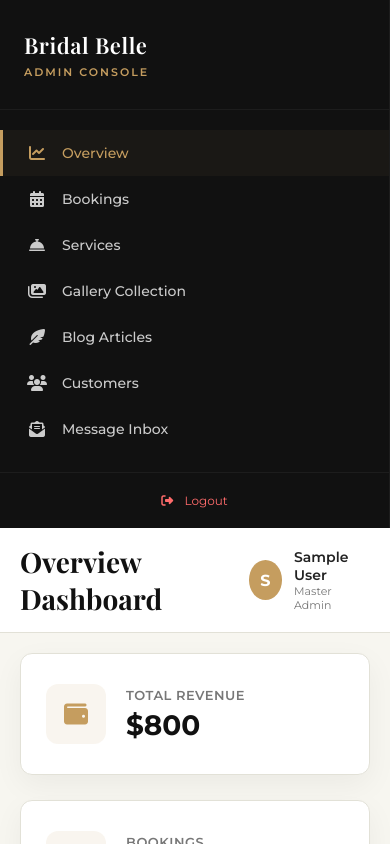
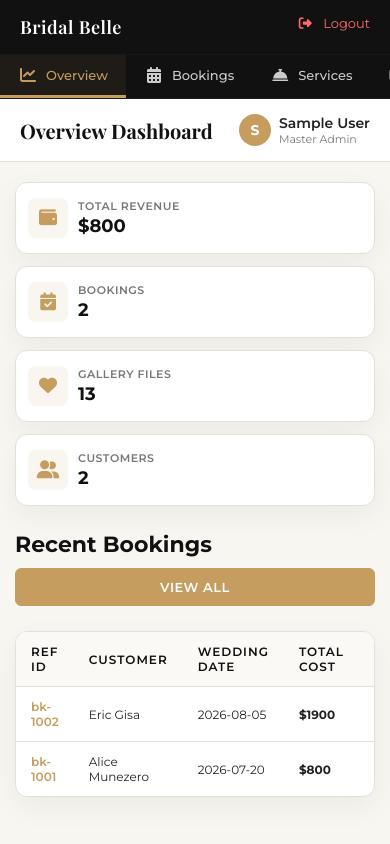
Before and after one commit to tysepa/Bride, a website: page Admin/admin.html in a window 390 px wide. Drawn offline with nearby package versions, Linux system fonts and the light colour scheme; sample sign-in values are in the browser's storage.

Commit message:
update responsivines small phone

```diff
--- a/Admin/admin.css
+++ b/Admin/admin.css
@@ -715,22 +715,198 @@ tr:hover td {
   }
 }
 
-/* RESPONSIVE */
+/* RESPONSIVE & MOBILE COMPATIBILITY */
 @media(max-width: 991px) {
   .dashboard {
     flex-direction: column;
+    height: 100vh;
+    overflow: hidden;
   }
+
   .sidebar {
     width: 100%;
     height: auto;
+    border-right: none;
+    border-bottom: 1px solid rgba(255, 255, 255, 0.05);
+    position: relative;
+    padding: 0;
   }
+
+  .sidebar-header {
+    padding: 15px 20px;
+    display: flex;
+    justify-content: flex-start;
+    align-items: center;
+    border-bottom: 1px solid rgba(255, 255, 255, 0.03);
+  }
+
+  .sidebar-header h2 {
+    font-size: 18px;
+  }
+
+  .sidebar-header span {
+    margin-top: 0;
+    display: inline-block;
+    margin-left: 10px;
+    font-size: 10px;
+    vertical-align: middle;
+  }
+
+  .sidebar-menu {
+    display: flex;
+    flex-direction: row;
+    padding: 0;
+    margin: 0;
+    overflow-x: auto;
+    white-space: nowrap;
+    -webkit-overflow-scrolling: touch;
+  }
+
+  /* Hide scrollbar for swiping tabs */
+  .sidebar-menu::-webkit-scrollbar {
+    display: none;
+  }
+
+  .sidebar-menu li {
+    padding: 12px 18px;
+    border-left: none;
+    border-bottom: 3px solid transparent;
+    display: inline-flex;
+    align-items: center;
+    gap: 8px;
+    flex-shrink: 0;
+    font-size: 13px;
+  }
+
+  .sidebar-menu li.active {
+    border-left-color: transparent;
+    border-bottom-color: var(--primary);
+    background-color: rgba(197, 157, 95, 0.08);
+  }
+
+  .sidebar-footer {
+    position: absolute;
+    top: 15px;
+    right: 20px;
+    border-top: none;
+    padding: 0;
+    margin: 0;
+    z-index: 10;
+    font-size: 13px;
+  }
+
   .main {
-    height: calc(100vh - 80px);
+    height: calc(100vh - 105px); /* Header + Tab bar is approx 105px */
+    overflow: hidden;
   }
+
   .main-header {
     padding: 15px 20px;
   }
+
+  .main-header h1 {
+    font-size: 20px;
+  }
+
+  .user-profile {
+    gap: 8px;
+  }
+
+  .user-avatar {
+    width: 32px;
+    height: 32px;
+    font-size: 14px;
+  }
+
   .main-content {
-    padding: 20px;
+    padding: 20px 15px;
+  }
+
+  /* CARDS GRID FOR MOBILE */
+  .cards {
+    grid-template-columns: repeat(2, 1fr);
+    gap: 12px;
+    margin-bottom: 25px;
+  }
+
+  .card {
+    padding: 15px 12px;
+    gap: 10px;
+  }
+
+  .card-icon {
+    width: 40px;
+    height: 40px;
+    font-size: 18px;
+    border-radius: 8px;
+  }
+
+  .card-info h3 {
+    font-size: 11px;
+    margin-bottom: 2px;
+  }
+
+  .card-info p {
+    font-size: 18px;
+  }
+
+  /* FORMS & LAYOUT STACKING */
+  .form-row {
+    grid-template-columns: 1fr;
+    gap: 0;
+  }
+
+  .checkbox-group {
+    grid-template-columns: 1fr;
+    padding: 10px;
+  }
+
+  .modal-content {
+    padding: 25px 15px;
+    width: 95%;
+    max-height: 95vh;
+  }
+
+  .modal-content h3 {
+    font-size: 20px;
+    margin-bottom: 20px;
+  }
+
+  /* LIST ITEMS */
+  .admin-list-item {
+    padding: 15px;
+    flex-direction: column;
+  }
+
+  .admin-list-item .btn-action {
+    align-self: flex-end;
+    margin-top: 15px;
+  }
+
+  /* TABLES MOBILE SCROLLWRAP */
+  th, td {
+    padding: 12px 15px;
+    font-size: 12px;
   }
 }
+
+@media(max-width: 480px) {
+  .cards {
+    grid-template-columns: 1fr; /* Single column stats on extremely small phones */
+  }
+
+  .sidebar-header span {
+    display: none; /* Hide subtitle to preserve space */
+  }
+
+  .section-header {
+    flex-direction: column;
+    align-items: flex-start;
+    gap: 10px;
+  }
+
+  .btn-add {
+    width: 100%;
+    justify-content: center;
+  }
+}
```
